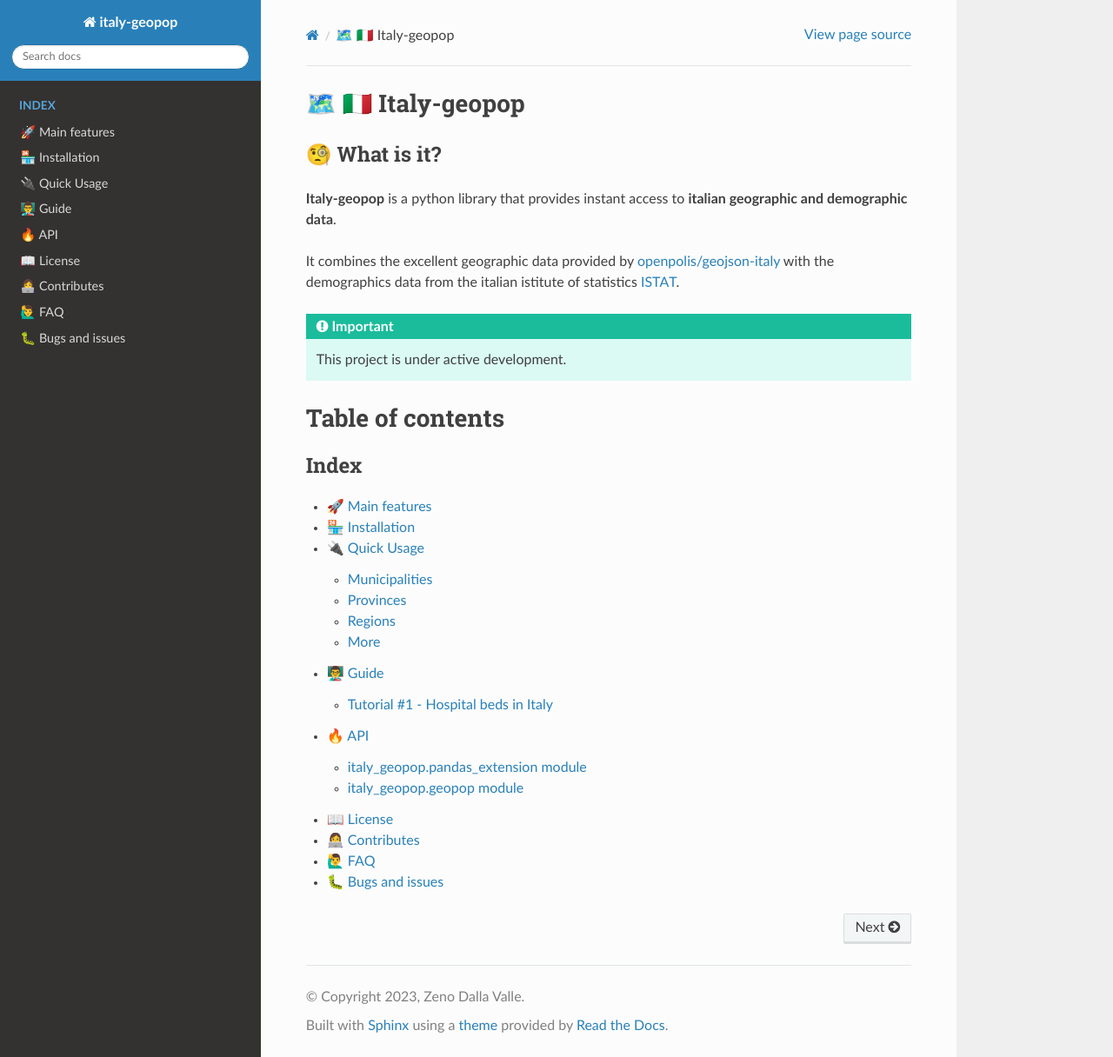
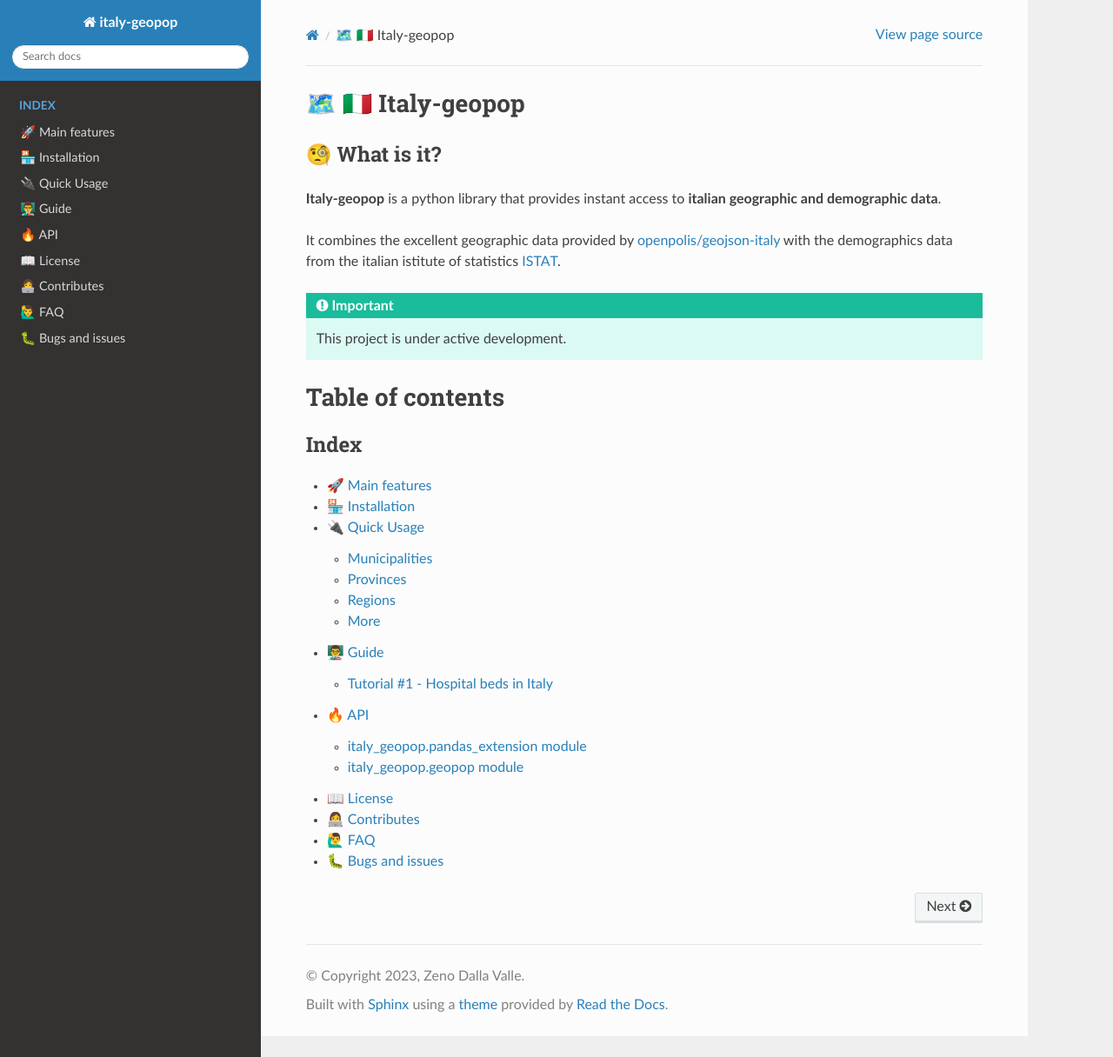
Before and after one commit to zenodallavalle/italy-geopop, a Sphinx documentation site: the page built from docs/source/index.rst, in a window 1280 px wide and 1216 px high. Shown: the whole window at 87% size. Built offline with Sphinx 7.4.7 and the Read the Docs theme 2.0.0, drawn with Linux system fonts in a browser that asks for light colours.

Commit message:
adapted width

```diff
--- /dev/null
+++ b/docs/source/_static/css/custom.css
@@ -0,0 +1,3 @@
+.wy-nav-content {
+  max-width: 90% !important;
+}
--- a/docs/source/conf.py
+++ b/docs/source/conf.py
@@ -66,3 +66,4 @@ exclude_patterns = ['_build', 'Thumbs.db', '.DS_Store']
 html_theme = 'sphinx_rtd_theme'
 html_static_path = ['_static']
 html_js_files = ['js/custom.js']
+html_css_files = ['css/custom.css']
```
